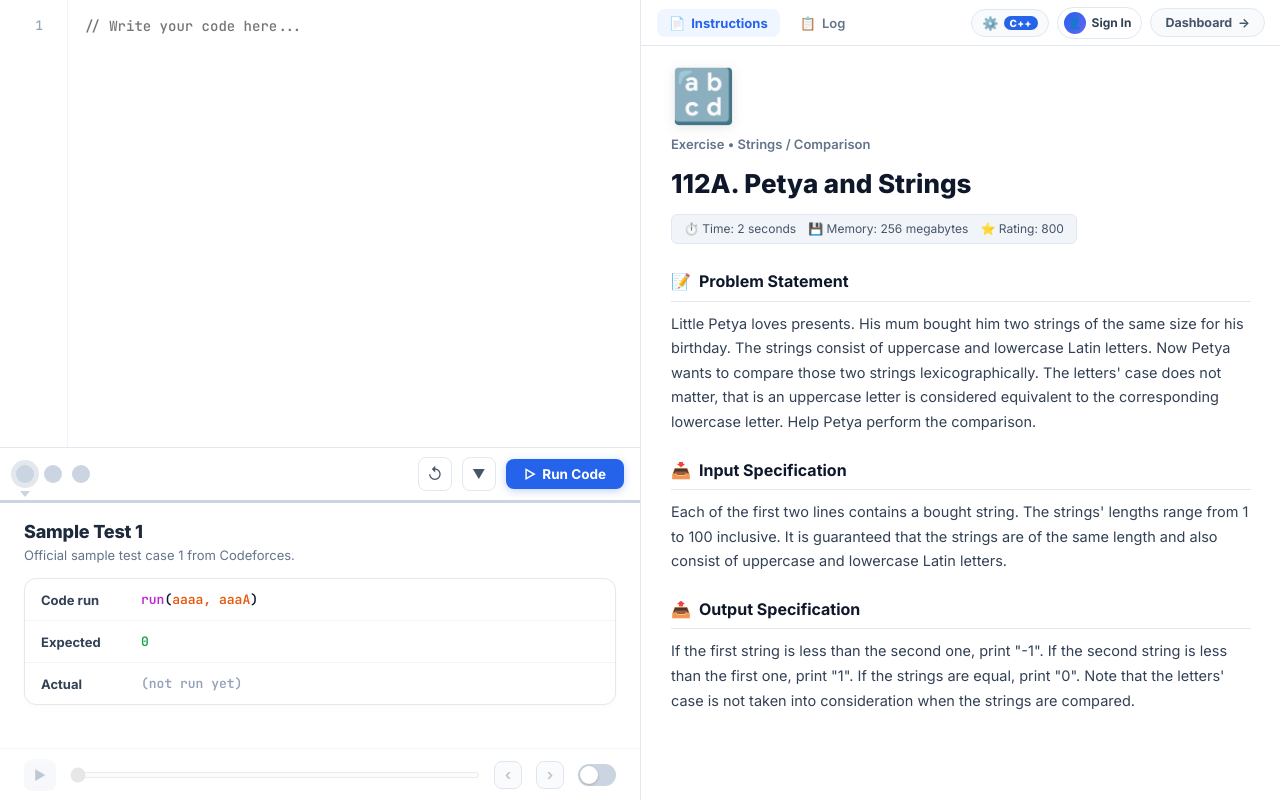
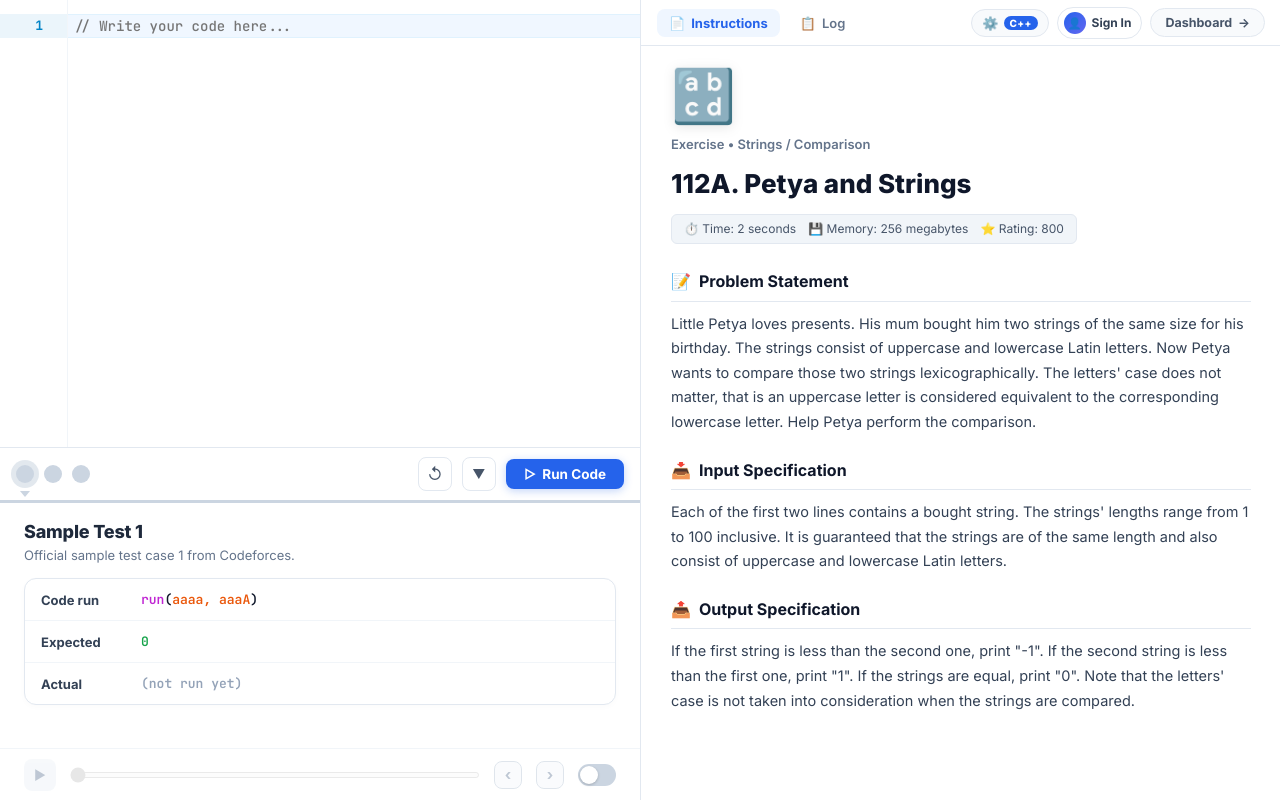
Before and after one commit to niimme/CodeForces, a Next.js app: page /problem/112A in a window 1280 px wide. Built offline with nearby package versions, Linux system fonts and the light colour scheme.

Commit message:
feat: restore cursor line highlight and shift code text closer to left side

```diff
--- a/src/app/globals.css
+++ b/src/app/globals.css
@@ -1504,7 +1504,7 @@ body.cf-no-ligatures .code-textarea,
   width: 100%;
   height: 100%;
   margin: 0;
-  padding: 14px 16px;
+  padding: 14px 16px 14px 6px; /* Text closer to the left side matching screenshot */
   font-family: 'JetBrains Mono', monospace !important;
   font-size: 14px;
   font-weight: 500;
--- a/src/components/workspace/CodeEditor.tsx
+++ b/src/components/workspace/CodeEditor.tsx
@@ -716,7 +716,7 @@ export const CodeEditor: React.FC<CodeEditorProps> = ({
           {visibleLines.map((item, visibleIdx) => {
             const { lineNum, isCollapsed, isFoldable, endLine } = item;
             const hasBreakpoint = activeBreakpoints.has(lineNum);
-            const isActive = Boolean(hasRun && activeLine === lineNum);
+            const isActive = activeLine === lineNum;
 
             return (
               <div
@@ -779,15 +779,13 @@ export const CodeEditor: React.FC<CodeEditorProps> = ({
         </div>
 
         <div className="code-editor-surface">
-          {/* Active Line Background Tint (only when tests have run) */}
-          {hasRun && (
+          {/* Active Line Background Tint (tracks current cursor line) */}
           <div
             className="active-line-bg"
             style={{
               top: `${14 + (Math.max(0, visibleLines.findIndex(v => v.lineNum === activeLine))) * 24 - scrollTop}px`,
             }}
           />
-          )}
 
           {/* Active Trace Step Outline Box (only when tests have run) */}
           {hasRun && activeTraceStep && (() => {
@@ -801,8 +799,8 @@ export const CodeEditor: React.FC<CodeEditorProps> = ({
                 style={{
                   position: 'absolute',
                   top: `${topPos}px`,
-                  left: '8px',
-                  right: '8px',
+                  left: '2px',
+                  right: '4px',
                   height: '24px',
                   border: '1.5px solid #3b82f6',
                   backgroundColor: 'rgba(59, 130, 246, 0.08)',
```
Lines whose indentation alone changed are shown as unchanged.
